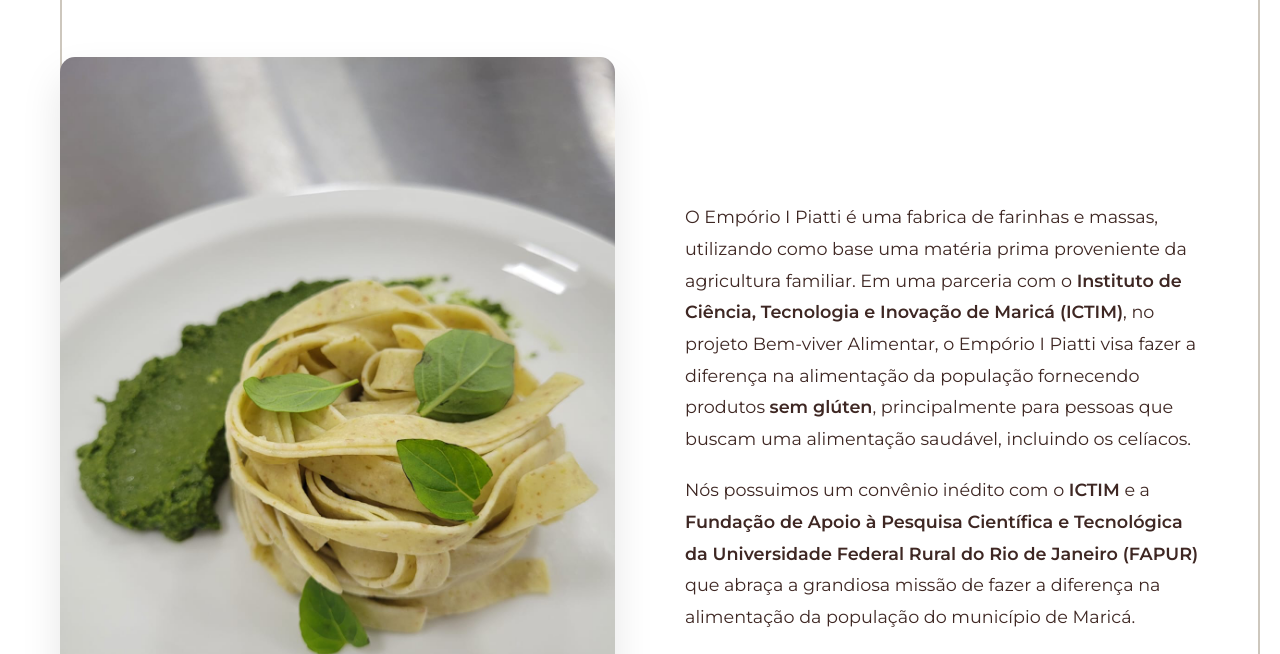
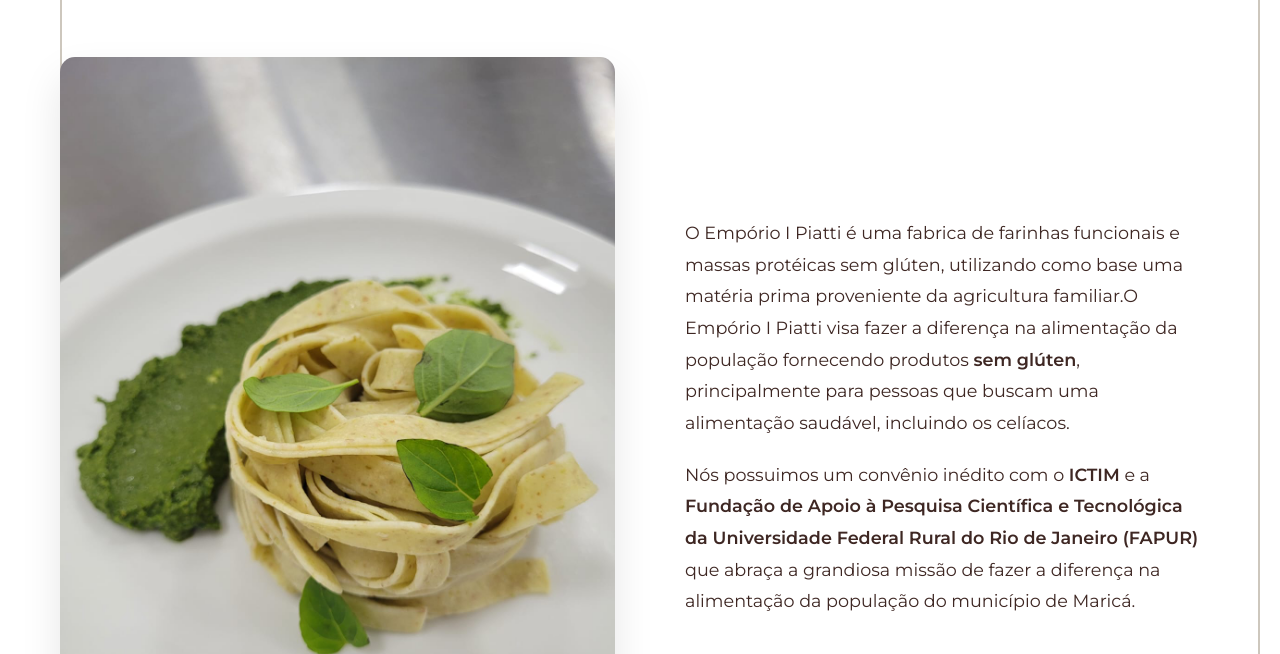
Before and after one commit to boreljoao/emporio-ipiatti, a plain HTML site: page sobrenos.html in a window 1280 px wide. Shown: the part 692-1346 px from the top of the page. Drawn offline with nearby package versions, Linux system fonts and the light colour scheme; animation ran at ten frames a second.

Commit message:
desviculacao ao ictim

```diff
--- a/sobrenos.html
+++ b/sobrenos.html
@@ -112,10 +112,8 @@
 
                 <div class="about-content">
                     <p>
-                        O Empório I Piatti é uma fabrica de farinhas e massas, utilizando como base
-                        uma matéria prima proveniente da agricultura familiar. Em uma parceria com o
-                        <strong>Instituto de Ciência, Tecnologia e Inovação de Maricá (ICTIM)</strong>, no projeto Bem-viver
-                        Alimentar, o Empório I Piatti visa fazer a diferença na alimentação da população
+                        O Empório I Piatti é uma fabrica de farinhas funcionais e massas protéicas sem glúten, utilizando como base
+                        uma matéria prima proveniente da agricultura familiar.O Empório I Piatti visa fazer a diferença na alimentação da população
                         fornecendo produtos <strong>sem glúten</strong>, principalmente para pessoas que buscam uma
                         alimentação saudável, incluindo os celíacos.
                     </p>
```
Also changed, not shown: angatti.html (+1 -1 lines), parcerias.html (+3 -1 lines), assets/media/photos/003.jpg (deleted), assets/media/photos/004.jpg (deleted), assets/media/photos/005.jpg (deleted), assets/media/photos/006.jpg (deleted), assets/media/photos/angatti_banner.png (deleted), assets/media/photos/angatti_mobile.png (deleted), assets/media/photos/farinha de aipim.jpg (deleted), assets/media/photos/farinha de guandu.jpg (deleted), assets/media/photos/farinha de taioba.jpg (deleted), assets/media/photos/grafico.png (deleted), assets/media/photos/nhoque de aipim.jpeg (deleted), assets/media/photos/nhoque de guandu.jpeg (deleted), 4 other files.
